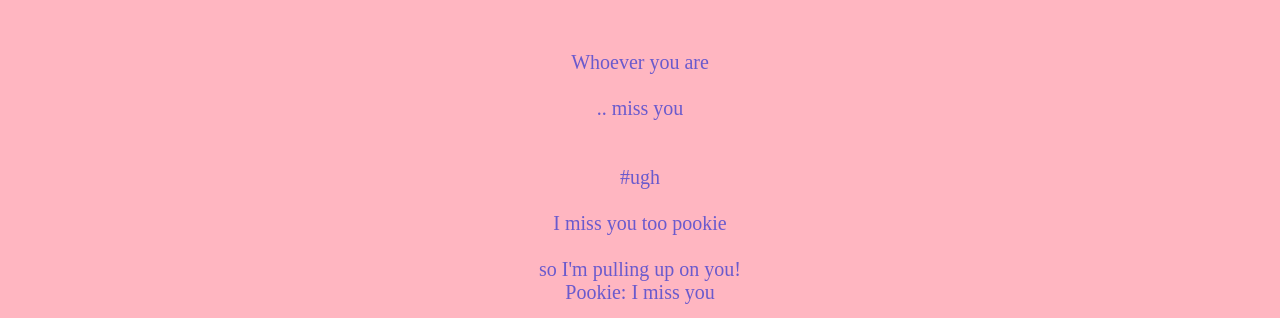
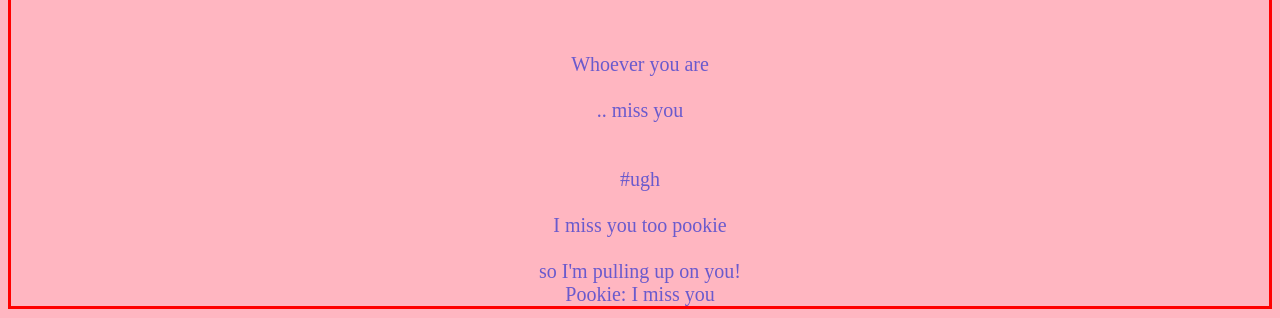
Before and after one commit to vcori2/PROJECT_1_vcori2, a plain HTML site: page index.html in a window 1280 px wide. Shown: the part 599-917 px from the top of the page. Drawn offline with Linux system fonts and the light colour scheme.

Commit message:
Update style.css

```diff
--- a/style.css
+++ b/style.css
@@ -11,6 +11,11 @@ p {
   font-size: 20px;
 }
 
+p {
+  border-style: solid;
+  border-color: red;
+}
+
 body {
   background-color: lightpink;
 }
```
